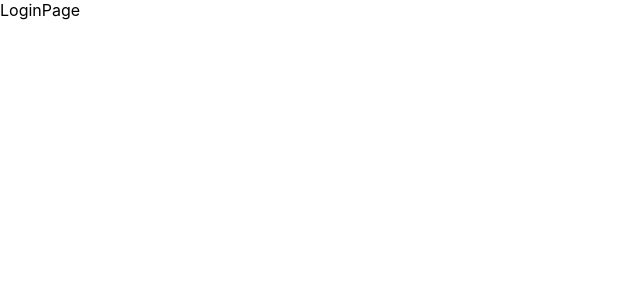
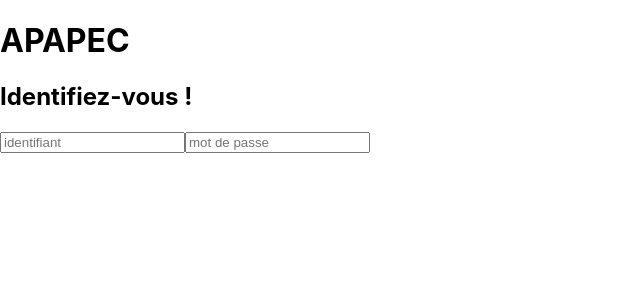
Before and after one commit to TomBrillouet/APA-PEC, a React (Vite) app: page / in a window 1280 px wide. Shown: the top 300 px of the page, without its empty margins (0-640 px from the left). Built offline with nearby package versions, Linux system fonts and the light colour scheme.

Commit message:
💄F01: Create layout

```diff
--- a/src/components/page/LoginPage.jsx
+++ b/src/components/page/LoginPage.jsx
@@ -1,3 +1,14 @@
 export default function LoginPage() {
-  return <div>LoginPage</div>
+  return (
+    <div>
+      <div>
+        <h1>APAPEC</h1>
+        <h2>Identifiez-vous !</h2>
+      </div>
+      <form action="submit">
+        <input type="text" placeholder="identifiant" />
+        <input type="text" placeholder="mot de passe" />
+      </form>
+    </div>
+  )
 }
```
